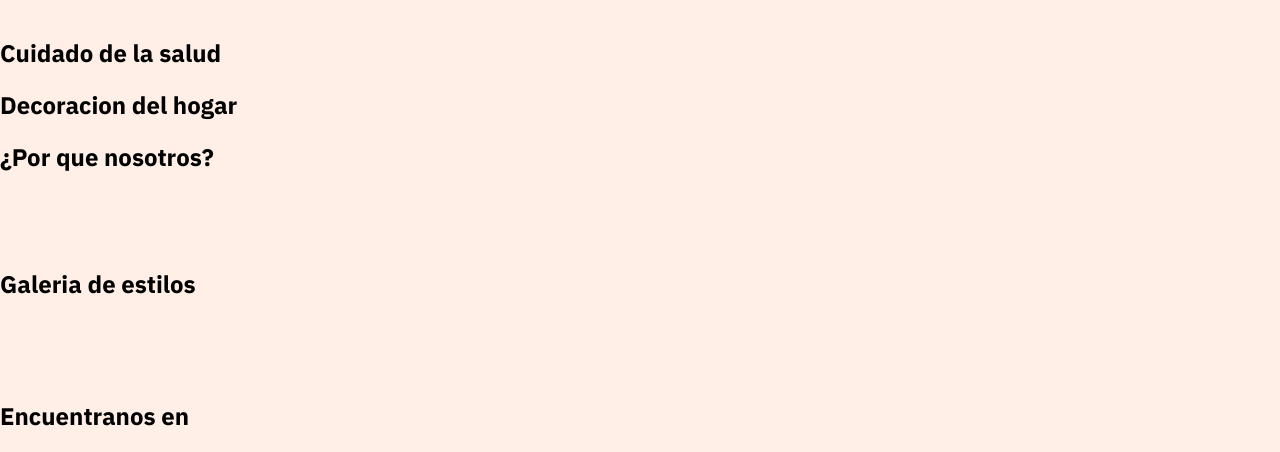
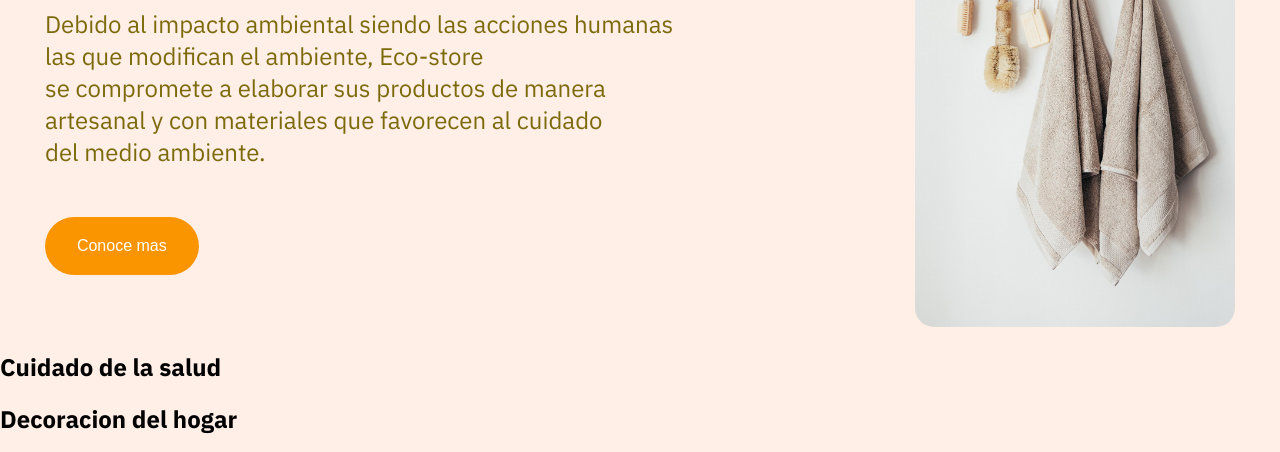
Before and after one commit to gabo1225/eco-store-platzi, a plain HTML site: page index.html in a window 1280 px wide. Shown: the part 263-715 px from the top of the page. Drawn offline with Linux system fonts and the light colour scheme.

Commit message:
Creando estructura de la seccion main

```diff
--- a/index.html
+++ b/index.html
@@ -37,11 +37,15 @@
         <article>
             <div class="impact-section">
                 <h1>Impacto Ecologico</h1>
-                <p>Debido al impacto ambiental siendo las acciones humanas las que  modifican el ambiente, Eco-store se compromete a elaborar sus productos de manera artesanal y con materiales que favorecen al cuidado del medio ambiente.</p>
+                <p>Debido al impacto ambiental siendo las acciones humanas <br>
+                    las que  modifican el ambiente, Eco-store <br>
+                    se compromete a elaborar sus productos de manera <br>
+                    artesanal y con materiales que favorecen al cuidado <br>
+                    del medio ambiente.</p>
                 <button>Conoce mas</button>
             </div>
             <div class="image-section">
-                <img src="" alt="">
+                <img src="./assets/img/main-2.jpg" alt="">
             </div>
         </article>
         <section class="product-section">
--- a/scss/main.scss
+++ b/scss/main.scss
@@ -2,7 +2,9 @@ $primary-color: #FFEFE7;
 $secondary-color: #FFDAC6;
 $tertiary-color: #BABD8D;
 $primary-text-color:#7C6A0A;
+$quaternion-color: #FA9500;
 $font-stack: 'IBM Plex Sans' , sans-serif;
+$paragraph-size: 1.5em;
 
 body{
     margin: 0px;
@@ -18,7 +20,7 @@ nav{
     color: $primary-text-color;
     padding: 15px;
     p{
-        font-size: 1.5em;
+        font-size: $paragraph-size;
         padding-left: 30px;
     }
     .icons{
@@ -32,9 +34,45 @@ nav{
     }
 }
 
+article{
+    width: auto;
+    color: $primary-text-color;
+    display: flex;
+    padding-left: 45px;
+    padding-right: 45px;
+    justify-content: space-between;
+    .impact-section{
+        display: flex;
+        flex-direction: column;
+        padding-top: 50px;
+        gap: 25px;
+    }
+    h1{
+        font-size: 3em;
+        padding: 0px;
+        margin: 0px;
+    }
+    p{
+        font-size: $paragraph-size;
+    }
+    button{
+        width: 12vw;
+        padding: 20px;
+        background-color: $quaternion-color;
+        border-style: none;
+        border-radius: 35px;
+        color: white;
+        font-size: 1em;
+    }
+        img{
+            width: 25vw;
+            border-radius: 19px;
+        }
+    }
+
+
 footer{
-    $background: #FA9500;
-    background-color: $background;
+    background-color: $quaternion-color;
     width: 100%;
     height: 250px;
 }
```
Also changed, not shown: css/main.css, 1 other file.
